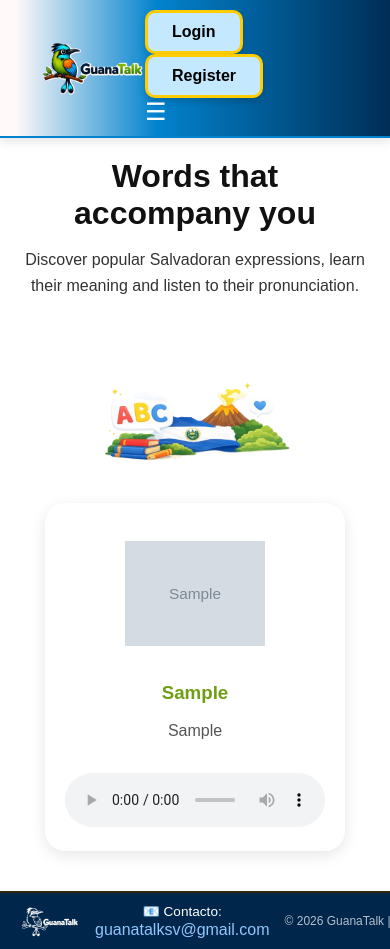
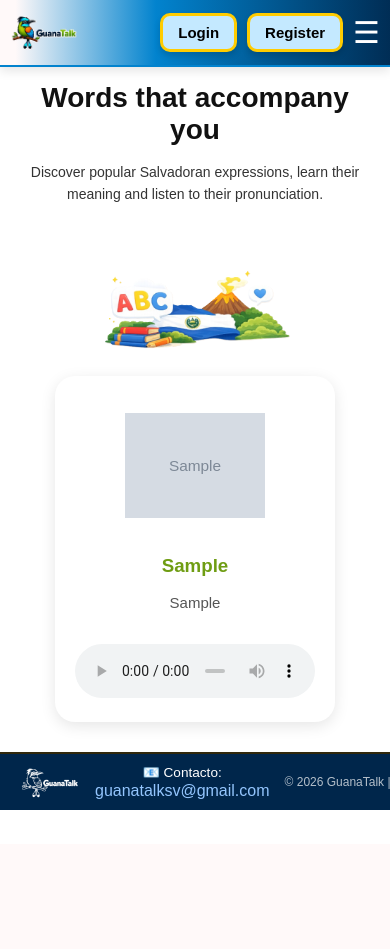
Before and after one commit to guanatalksv-dev/GuanaTalk, a PHP site: page /words.php in a window 390 px wide; the page is wider, and only the part inside the window is pictured. After the commit the page ends 810 px from the top of that part, so only its background shows below. Run offline with PHP 8.4, Linux system fonts and the light colour scheme; tables that the repository leaves empty or names only in its code hold one stand-in row (values such as "Sample post"); grey boxes marked "Sample" are stand-in pictures.

Commit message:
Arreglos en el menu de hamburguesa

```diff
--- a/components/navbar.php
+++ b/components/navbar.php
@@ -27,3 +27,11 @@ if (session_status() === PHP_SESSION_NONE) {
     </div>
 
 </header>
+<script>
+const menu = document.getElementById("menu-toggle");
+const links = document.getElementById("nav-links");
+
+menu.addEventListener("click", () => {
+    links.classList.toggle("active");
+});
+</script>
--- a/styles/navbar.css
+++ b/styles/navbar.css
@@ -8,7 +8,16 @@
     width: 100%;
     box-sizing: border-box;
     box-shadow: 0 4px 10px rgba(0,0,0,0.1);
+    position: relative;
 }
+
+.guanatalk-navbar .right-side{
+    display: flex;
+    align-items: center;
+    gap: 15px;
+}
+
+
 
 .guanatalk-navbar .logo a {
     display: flex;
@@ -78,24 +87,167 @@
     font-size: 1.5rem;
     cursor: pointer;
 }
-@media (max-width: 768px) {
-    .guanatalk-navbar .nav-links {
+
+@media (max-width:768px){
+
+    .guanatalk-navbar{
+        padding:10px 15px;
+        position:relative;
+    }
+
+    .guanatalk-navbar .logo img{
+        height:55px !important;
+    }
+
+    .guanatalk-navbar .right-side{
+        display:flex;
+        align-items:center;
+        gap:10px;
+    }
+
+    .guanatalk-navbar .profile-btn{
+        padding:8px 15px !important;
+        font-size:15px !important;
+    }
+
+    .guanatalk-navbar .menu-toggle{
+        display:block;
+        font-size:30px;
+    }
+
+    .guanatalk-navbar .nav-links{
+        display:none;
+        flex-direction:column;
+        position:absolute;
+        top:100%;
+        right:10px;
+        width:200px;
+        background:#0283ce;
+        border-radius:10px;
+        padding:15px;
+        gap:15px;
+        z-index:1000;
+    }
+
+    .guanatalk-navbar .nav-links.active{
+        display:flex;
+    }
+        }
+
+    @media (max-width: 400px) {
+
+
+    .guanatalk-navbar {
+        padding: 10px;
+    }
+
+    .guanatalk-navbar .logo img {
+        height: 45px !important;
+    }
+
+    .right-side {
+        display: flex;
+        align-items: center;
+        gap: 8px;
+    }
+
+    .profile-btn {
+        padding: 6px 10px !important;
+        font-size: 13px !important;
+    }
+
+    .menu-toggle {
+        display: block !important;
+        font-size: 26px;
+    }
+
+    .nav-links {
         display: none;
         flex-direction: column;
-        background-color: #0283ce;
         position: absolute;
-        top: 60px;
-        right: 40px;
-        width: 150px;
-        padding: 10px 0;
-        border-radius: 8px;
+        top: 70px;
+        right: 10px;
+        width: 170px;
+        background: #0283ce;
+        border-radius: 10px;
+        padding: 10px;
+        gap: 10px;
+        z-index: 1000;
     }
 
-    .guanatalk-navbar .nav-links.active {
+    .nav-links.active {
         display: flex;
     }
 
-    .guanatalk-navbar .menu-toggle {
-        display: block;
+    .hero {
+        flex-direction: column;
+        align-items: center;
+        text-align: center;
+        padding: 15px;
+        gap: 20px;
+    }
+
+    .hero-text {
+        width: 100%;
+    }
+
+    .hero-text h1 {
+        font-size: 28px;
+    }
+
+    .hero-text p {
+        font-size: 14px;
+    }
+
+    .hero-image img {
+        width: 100%;
+        max-width: 220px;
+        height: auto;
+    }
+
+
+    .cards-container {
+        padding: 10px;
+        gap: 15px;
+    }
+
+    .card {
+        width: 100%;
+        max-width: 280px;
+    }
+
+    .card h2 {
+        font-size: 22px;
+    }
+
+    .card p {
+        font-size: 15px;
+    }
+
+    /* Detalle de leyenda */
+    .legend-card {
+        flex-direction: column;
+        padding: 15px;
+        gap: 20px;
+    }
+
+    .image-box img {
+        width: 100%;
+        max-width: 220px;
+        height: auto;
+    }
+
+    .text-box h1 {
+        font-size: 28px;
+    }
+
+    .text-box p {
+        font-size: 16px;
+    }
+
+    .back-btn {
+        width: 100%;
+        font-size: 18px;
+        padding: 12px;
     }
 }
```
Also changed, not shown: styles/legends.css (+6 -7 lines).
